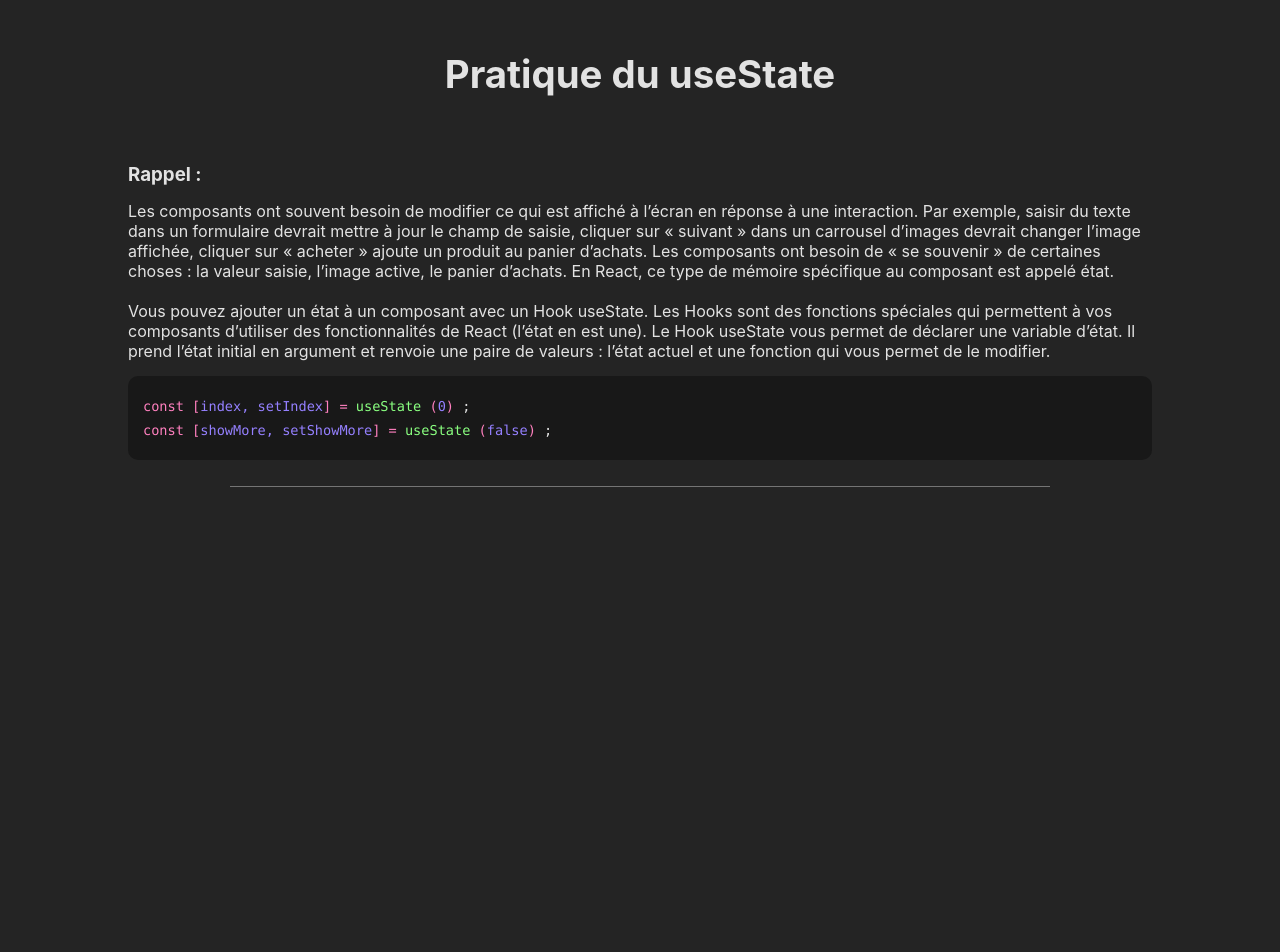
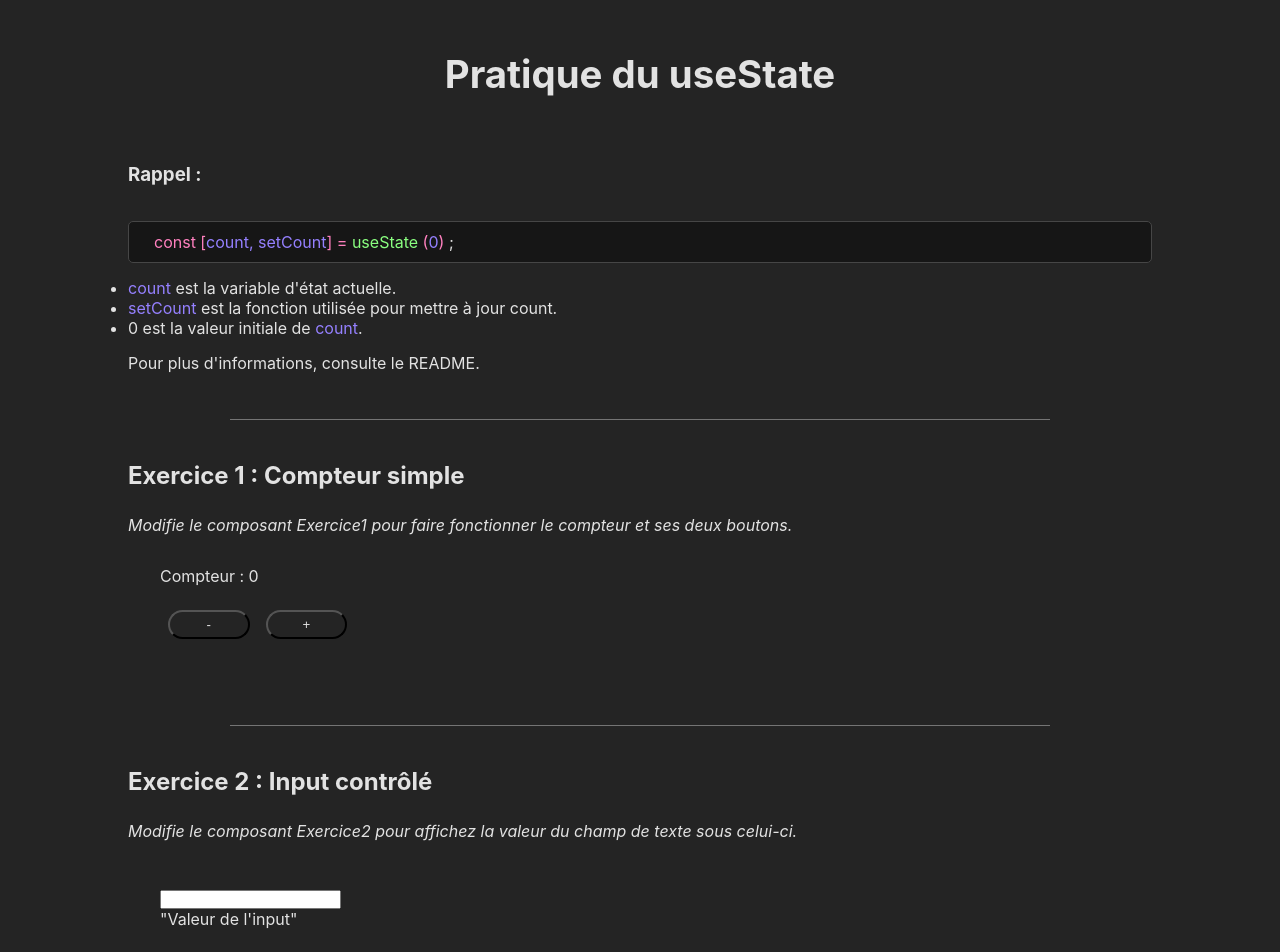
Before and after one commit to sbg224/useState-Practice, a React (Vite) app: page / in a window 1280 px wide. Shown: the top 952 px of the page. Before the commit the page ends 800 px from the top, so only its background shows below. Built offline with nearby package versions, Linux system fonts and the light colour scheme.

Commit message:
Exercice 1 2 3

```diff
--- a/src/App.jsx
+++ b/src/App.jsx
@@ -1,10 +1,16 @@
 import Introduction from "./components/Introduction";
-import "./styles/Exercice.css";
+import Exercice1 from "./components/Exercice1.jsx";
+import Exercice2 from "./components/Exercice2.jsx";
+import Exercice3 from "./components/Exercice3.jsx";
+import "./styles/Exercices.css";
 
 function App() {
   return (
     <>
       <Introduction />
+      <Exercice1 />
+      <Exercice2 />
+      <Exercice3 />
     </>
   );
 }
--- /dev/null
+++ b/src/components/Exercice1.jsx
@@ -0,0 +1,20 @@
+import Exercice from "./container/Exercice";
+
+export default function Exercice1() {
+  return (
+    <Exercice>
+      <h2>Exercice 1 : Compteur simple</h2>
+      <p className="instructions">
+        Modifie le composant Exercice1 pour faire fonctionner le compteur et ses
+        deux boutons.
+      </p>
+      <div className="solution">
+        <p>Compteur : 0</p>
+        <div>
+          <button>-</button>
+          <button>+</button>
+        </div>
+      </div>
+    </Exercice>
+  );
+}
--- /dev/null
+++ b/src/components/Exercice2.jsx
@@ -0,0 +1,19 @@
+import Exercice from "./container/Exercice";
+
+export default function Exercice2() {
+  return (
+    <Exercice>
+      <h2>Exercice 2 : Input contrôlé</h2>
+      <p className="instructions">
+        Modifie le composant Exercice2 pour affichez la valeur du champ de texte
+        sous celui-ci.
+      </p>
+      <div className="solution">
+        <div>
+          <input type="text" />
+          <p>"Valeur de l'input"</p>
+        </div>
+      </div>
+    </Exercice>
+  );
+}
--- /dev/null
+++ b/src/components/Exercice3.jsx
@@ -0,0 +1,19 @@
+import Exercice from "./container/Exercice";
+
+export default function Exercice3() {
+  return (
+    <Exercice>
+      <h2>Exercice 3 : Toggle</h2>
+      <p className="instructions">
+        Modifie le composant Exercice3 pour basculer entre "Afficher" et
+        "Masquer" un texte.
+      </p>
+      <div className="solution">
+        <div>
+          <button>Afficher/Masquer</button>
+          <p>Texte à afficher/masquer</p>
+        </div>
+      </div>
+    </Exercice>
+  );
+}
--- a/src/components/Introduction.jsx
+++ b/src/components/Introduction.jsx
@@ -1,36 +1,33 @@
 export default function Introduction() {
-
-
   return (
     <div className="exercice">
       <h1>Pratique du useState</h1>
       <h3>Rappel :</h3>
-      <p>
-        Les composants ont souvent besoin de modifier ce qui est affiché à
-        l’écran en réponse à une interaction. Par exemple, saisir du texte dans
-        un formulaire devrait mettre à jour le champ de saisie, cliquer sur «
-        suivant » dans un carrousel d’images devrait changer l’image affichée,
-        cliquer sur « acheter » ajoute un produit au panier d’achats. Les
-        composants ont besoin de « se souvenir » de certaines choses : la valeur
-        saisie, l’image active, le panier d’achats. En React, ce type de mémoire
-        spécifique au composant est appelé état.
-        <br />
-        <br />
-        Vous pouvez ajouter un état à un composant avec un Hook useState. Les
-        Hooks sont des fonctions spéciales qui permettent à vos composants
-        d’utiliser des fonctionnalités de React (l’état en est une). Le Hook
-        useState vous permet de déclarer une variable d’état. Il prend l’état
-        initial en argument et renvoie une paire de valeurs : l’état actuel et
-        une fonction qui vous permet de le modifier.
-      </p>
-      <code>
+      <div className="code-container">
         <div className="cm-line">
-            <span className="pink">const [<span className="violet">index, setIndex</span>] = </span><span className="green">useState</span> <span className="pink">(<span className="violet">0</span>)</span> ;
+          <span className="pink">
+            const [<span className="violet">count, setCount</span>] ={" "}
+          </span>
+          <span className="green">useState</span>{" "}
+          <span className="pink">
+            (<span className="violet">0</span>)
+          </span>{" "}
+          ;
         </div>
-        <div className="cm-line">
-           <span className="pink">const [<span className="violet">showMore, setShowMore</span>] = </span><span className="green">useState</span> <span className="pink">(<span className="violet">false</span>)</span> ;
-        </div>
-      </code>
+      </div>
+      <ul>
+        <li>
+          <span className="violet">count</span> est la variable d'état actuelle.
+        </li>
+        <li>
+          <span className="violet">setCount</span> est la fonction utilisée pour
+          mettre à jour count.
+        </li>
+        <li>
+          0 est la valeur initiale de <span className="violet">count</span>.
+        </li>
+      </ul>
+      <p>Pour plus d'informations, consulte le README.</p>
     </div>
   );
 }
--- /dev/null
+++ b/src/components/container/Exercice.jsx
@@ -0,0 +1,9 @@
+import "../../styles/container/Exercice.css";
+
+export default function Exercice({ children, id, className }) {
+  return (
+    <div className={`exercice ${className}`} id={id}>
+      {children}
+    </div>
+  );
+}
--- a/src/index.css
+++ b/src/index.css
@@ -24,7 +24,7 @@ button {
   aspect-ratio: 3/0.5;
 }
 
-a{
+a {
   color: #ffffffde;
 }
 
@@ -52,7 +52,11 @@ a{
   display: inline-flex;
   margin-top: 20px;
   padding: 10px;
-  background-color: #383838;
+  background-color: #161616;
   border: 1px solid #464646;
   border-radius: 5px;
+
+  .cm-line {
+    padding-left: 15px;
+  }
 }
--- a/src/styles/Exercice.css
+++ /dev/null
@@ -1,41 +0,0 @@
-.exercice {
-  display: flex;
-  flex-direction: column;
-  justify-content: center;
-  width: 80%;
-  margin: 0 auto;
-  gap: 15px;
-
-  h1 {
-    text-align: center;
-    font-size: 3vw;
-    padding: 5% 0;
-  }
-
-  h2 {
-    text-align: center;
-  }
-
-  code {
-    font-family: Source Code Pro, ui-monospace, SFMono-Regular, Menlo, Monaco, Consolas, Liberation Mono, Courier New, monospace;
-    font-size: 13.6px;
-    line-height: 24px;
-    padding: 18px 0;
-    background-color: rgb(24, 24, 24);
-    border-radius: 10px;
-
-        .cm-line {
-            padding-left: 15px;
-        }
-  }
-
-
-  &::after {
-    content: "";
-    display: flex;
-    margin: 1% auto;
-    height: 1px;
-    width: 80%;
-    background: #747474;
-  }
-}
--- /dev/null
+++ b/src/styles/Exercices.css
@@ -0,0 +1,13 @@
+.solution {
+  margin: 1rem 2rem;
+
+  div {
+    margin: 1rem 0;
+
+    button {
+      display: inline-flex;
+      justify-content: center;
+      align-content: center;
+    }
+  }
+}
--- /dev/null
+++ b/src/styles/container/Exercice.css
@@ -0,0 +1,31 @@
+.exercice {
+  display: flex;
+  flex-direction: column;
+  justify-content: center;
+  width: 80%;
+  margin: 0 auto;
+  gap: 15px;
+
+  h1 {
+    text-align: center;
+    font-size: 3vw;
+    padding: 5% 0;
+  }
+
+  h2 {
+    padding: 1% 0;
+  }
+
+  .instructions {
+    font-style: italic;
+  }
+
+  &::after {
+    content: "";
+    display: flex;
+    margin: 3% auto;
+    height: 1px;
+    width: 80%;
+    background: #747474;
+  }
+}
```
Also changed, not shown: 1 other file (tests, documents, lock files or other folders).
